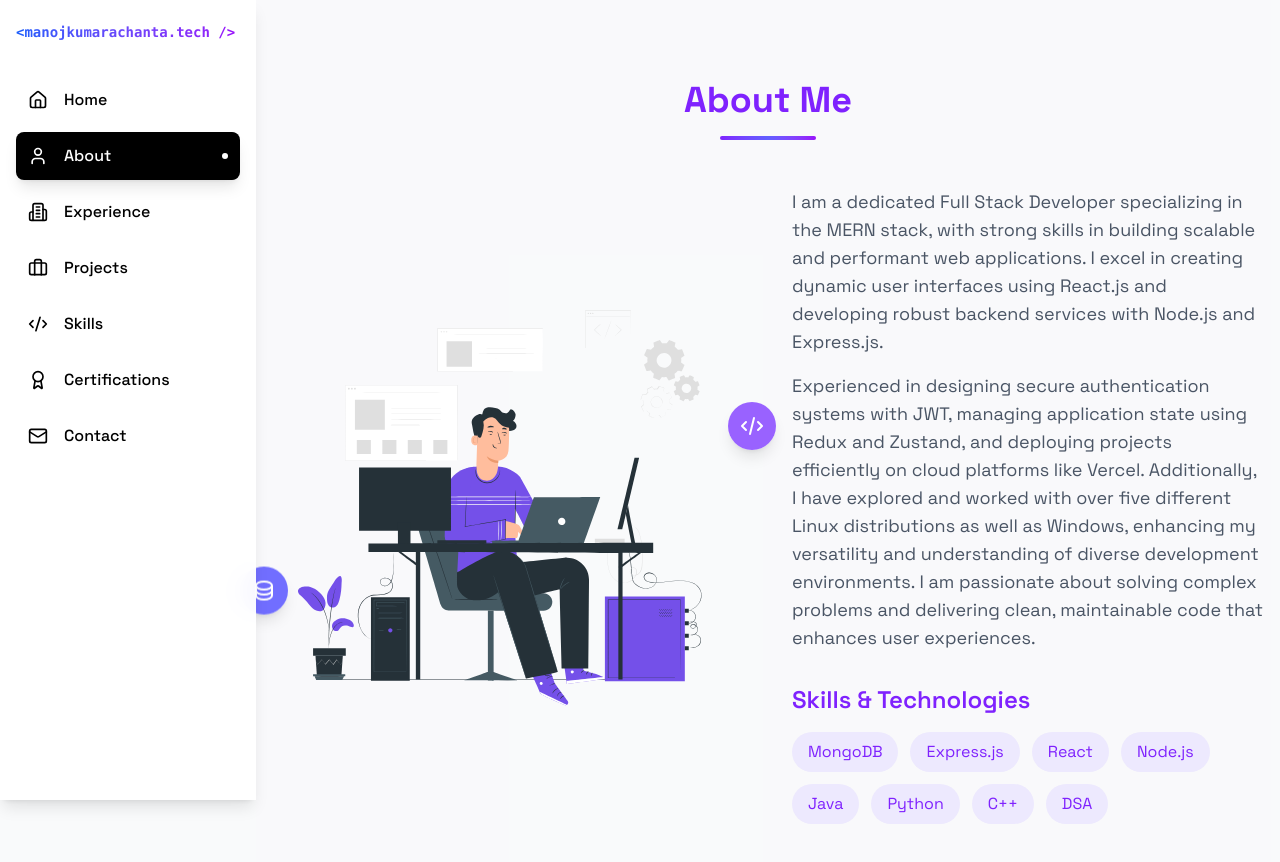
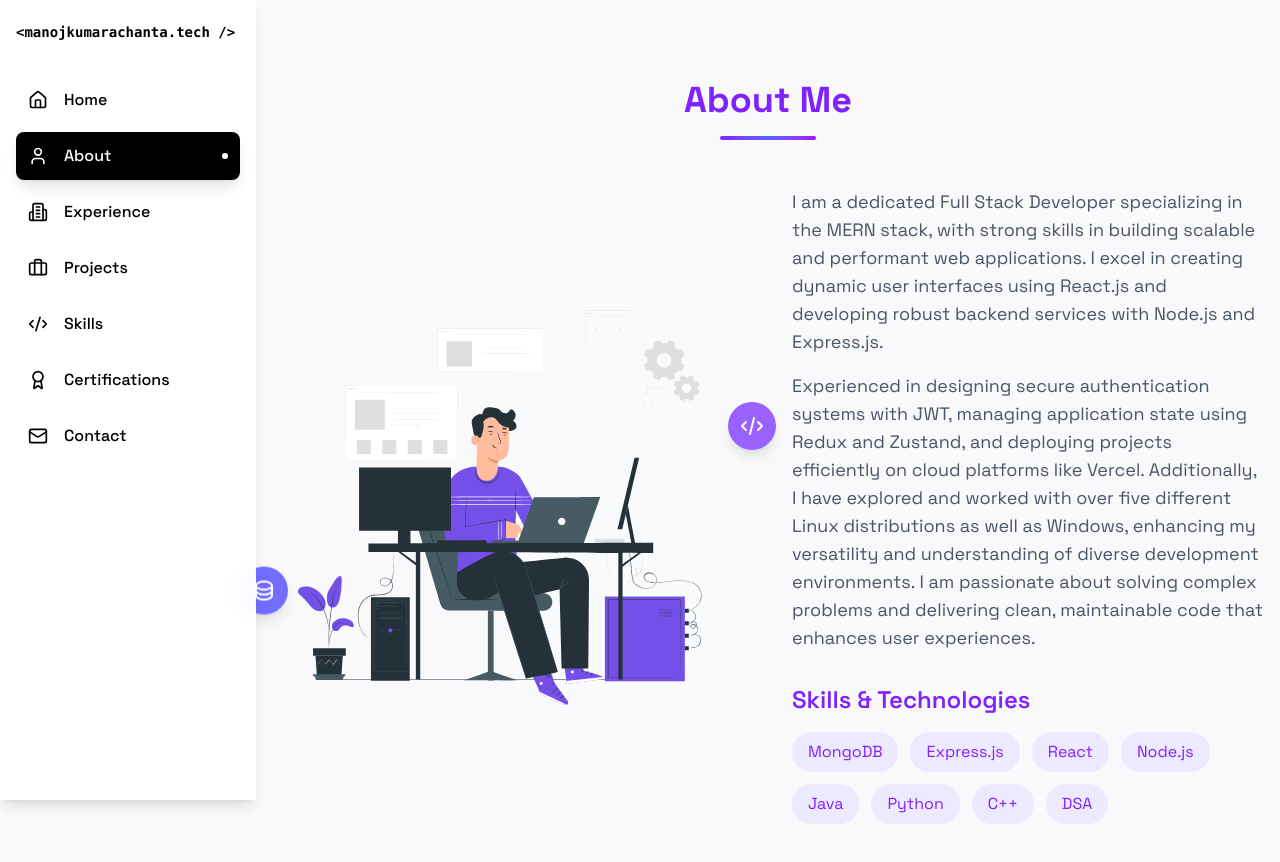
Before and after one commit to ManojKumarAchanta/my-portfolio, a React (Vite) app: page /about in a window 1280 px wide. Shown: the top 862 px of the page. Built offline with nearby package versions, Linux system fonts and the light colour scheme.

Commit message:
refactores

```diff
--- a/src/components/Navbar.jsx
+++ b/src/components/Navbar.jsx
@@ -81,7 +81,7 @@
             animate={{ opacity: 1 }}
             className="mb-8 font-mono text-xl font-bold"
           >
-            <span className="bg-gradient-to-r from-blue-600 to-purple-600 bg-clip-text text-sm text-transparent">
+            <span className="text-black text-sm">
               &lt;manojkumarachanta.tech /&gt;
             </span>
           </motion.div>
```
